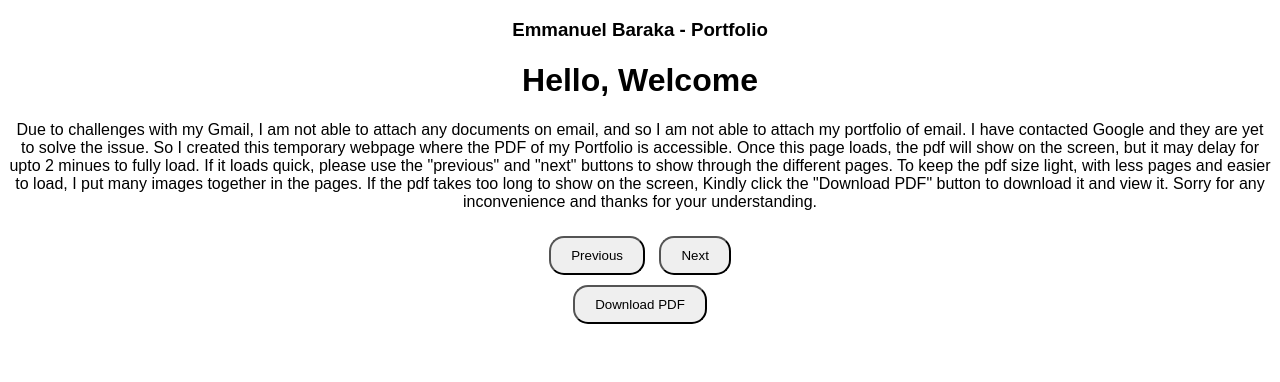
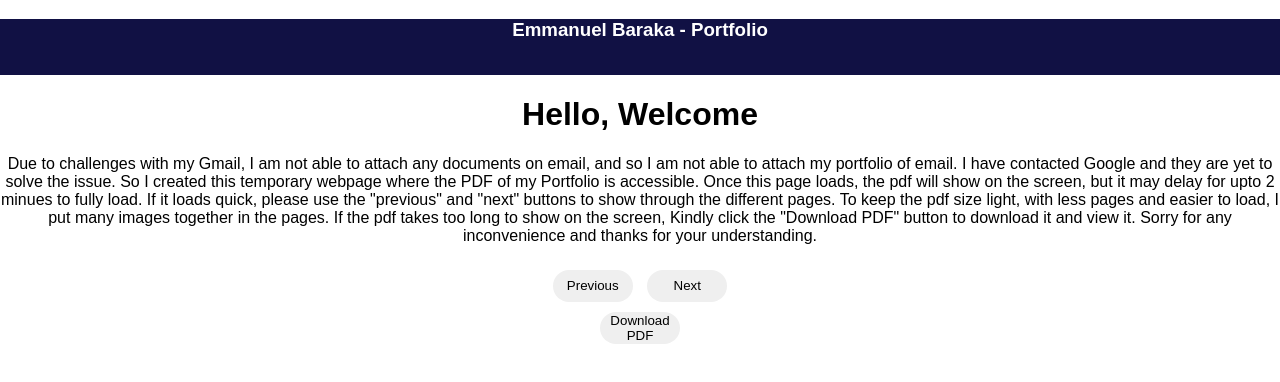
Before and after one commit to Immah007/gdportfolio, a plain HTML site: page index.html in a window 1280 px wide. Drawn offline with Linux system fonts and the light colour scheme; a script that the page names is missing.

Commit message:
Update index.html

```diff
--- a/index.html
+++ b/index.html
@@ -7,7 +7,13 @@
     <style>
         body {
             font-family: Arial, sans-serif;
-            text-align: center;
+            text-align: center; margin: 0;
+        }
+        #head{
+            width: 100%;
+            height: 3.5rem;
+            color: white;
+            background: #114;
         }
         #pdf-container {
             text-align: center;
@@ -20,15 +26,18 @@
             margin-top: 20px;
         }
         button {
-            padding: 10px 20px;
+
+            width: 5rem;
+            height: 2rem;
             margin: 5px;
             cursor: pointer;
-            border-radius: 15px;
+            border-radius: 1rem;
+            border: none;
         }
     </style>
 </head>
 <body>
-    <div> <h3>Emmanuel Baraka - Portfolio </h3></div>
+    <div id="head"> <h3>Emmanuel Baraka - Portfolio </h3></div>
     <h1>Hello, Welcome</h1>
     <p>Due to challenges with my Gmail, I am not able to attach any documents on email, and so I am not able to attach my portfolio of email. I have contacted Google and they are yet to solve the issue. So I created this temporary webpage where the PDF of my Portfolio is accessible. Once this page loads, the pdf will show on the screen, but it may delay for upto 2 minues to fully load. If it loads quick, please use the "previous" and "next" buttons to show through the different pages. To keep the pdf size light, with less pages and easier to load, I put many images together in the pages. If the pdf takes too long to show on the screen, Kindly click the "Download PDF" button to download it and view it. Sorry for any inconvenience and thanks for your understanding.</p>
 
```
